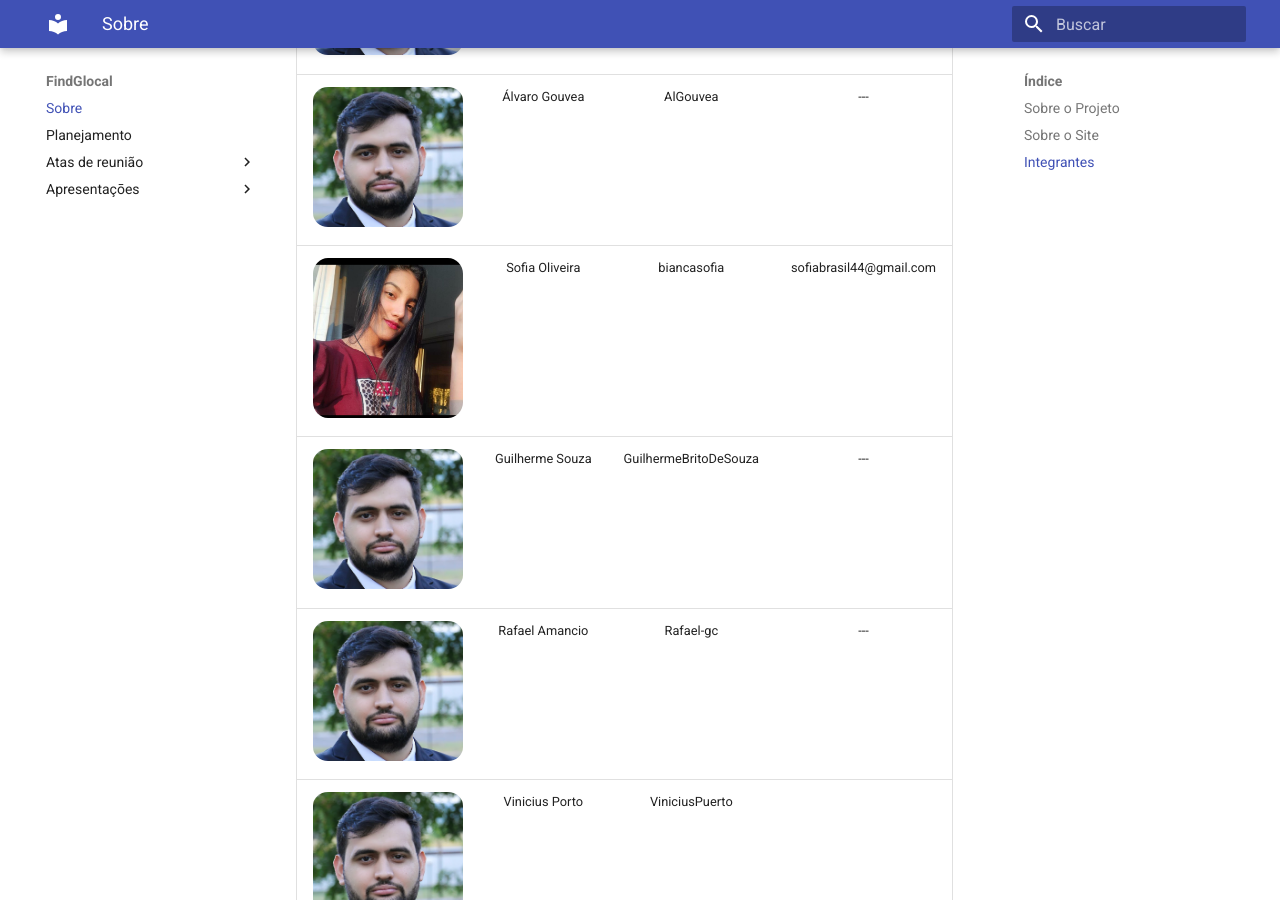
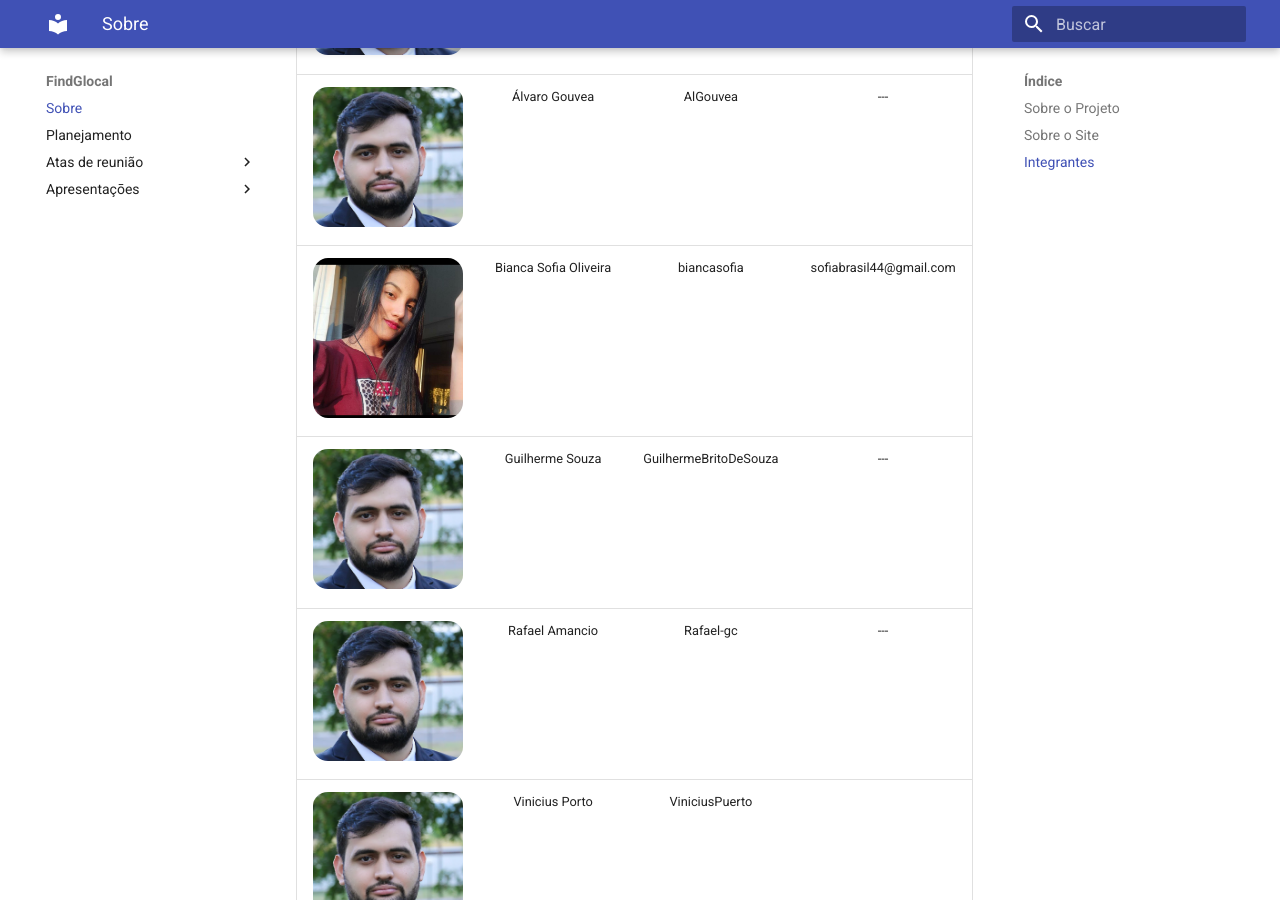
Before and after one commit to AntonioAldisio/2021.1-FindGlocal, an MkDocs documentation site: the page built from docs/index.md, in a window 1280 px wide and 900 px high, scrolled down 786 px. Built offline with MkDocs 1.6.1 and Material for MkDocs 9.7.7, drawn with Linux system fonts in a browser that asks for light colours.

Commit message:
update index.md

```diff
--- a/docs/index.md
+++ b/docs/index.md
@@ -10,7 +10,7 @@
 | :---: | :---:  | :---: | :---: |
 |<img width="150px" height = "140px"  style="border-radius:10%" src="./assets/Integrantes/Antonio.png" alt="Antonio">| Antonio Aldísio | AntoonioAldisio | aldisiofilho@gmail.com |
 |<img width="150px" height = "140px"  style="border-radius:10%" src="./assets/Integrantes/Antonio.png" alt="Antonio">|Álvaro  Gouvea| AlGouvea | --- |
-|<img width="150px" height = "140px"  style="border-radius:10%" src="./assets/Integrantes/sofia.jpeg" alt="Sofia">|Sofia  Oliveira|  biancasofia | sofiabrasil44@gmail.com |
+|<img width="150px" height = "140px"  style="border-radius:10%" src="./assets/Integrantes/sofia.jpeg" alt="Sofia">|Bianca Sofia  Oliveira|  biancasofia | sofiabrasil44@gmail.com |
 |<img width="150px" height = "140px"  style="border-radius:10%" src="./assets/Integrantes/Antonio.png" alt="Antonio">|Guilherme  Souza |  GuilhermeBritoDeSouza | --- |
 |<img width="150px" height = "140px"  style="border-radius:10%" src="./assets/Integrantes/Antonio.png" alt="Antonio">|Rafael  Amancio| Rafael-gc | --- |
 |<img width="150px" height = "140px"  style="border-radius:10%" src="./assets/Integrantes/Antonio.png" alt="Antonio">|Vinicius Porto| ViniciusPuerto |  |
```
